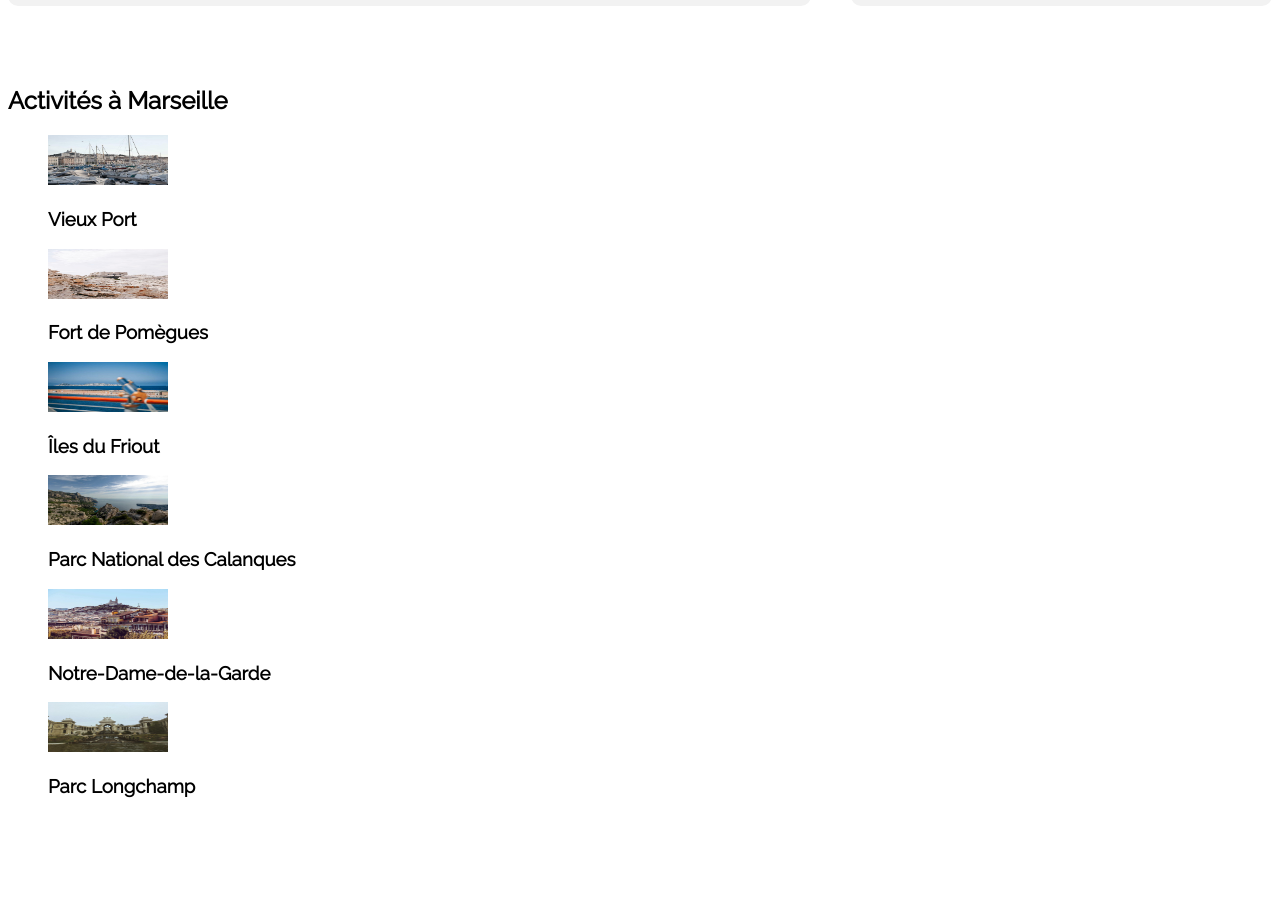
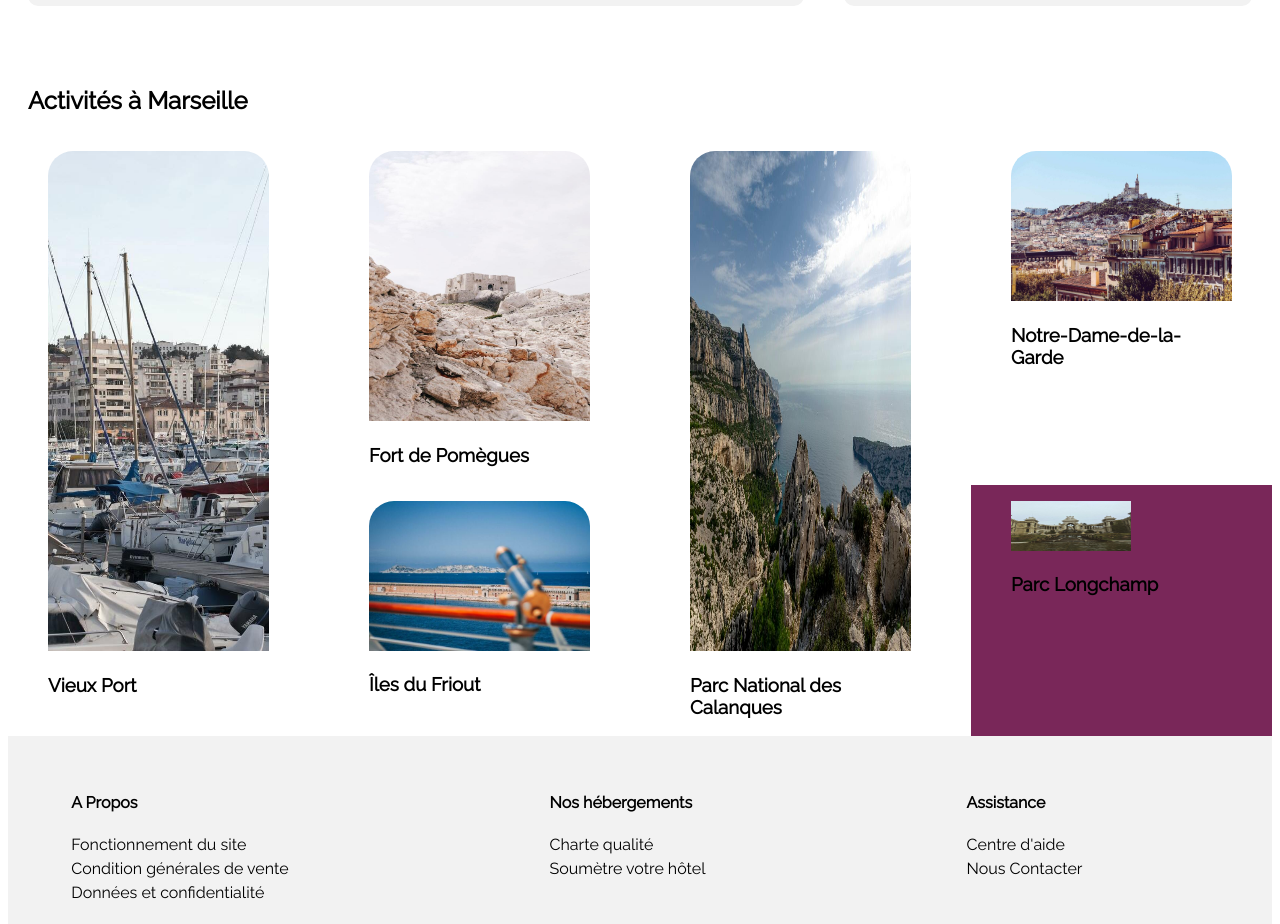
Before and after one commit to bouha85/P2_OC_KAHINA, a plain HTML site: page index.html in a window 1280 px wide. Shown: the part 1180-2104 px from the top of the page. Drawn offline with Linux system fonts and the light colour scheme.

Commit message:
mise en forme de la partie Activité avec css grid

```diff
--- a/index.html
+++ b/index.html
@@ -14,7 +14,7 @@
 	<header>
 		<nav class="navigation">
 			<ul class="navigation-links">
-				<li id="logo"><img src="images/logo/Reservia@3x.png" alt="logo Reservia"></li>
+				<li id="logo"><img class="marginleft" src="images/logo/Reservia@3x.png " alt="logo Reservia"></li>
 
 				<li class="traitHebergements sizeLiens marginHebergements"><a class="liencolor13"
 						href="#hebergements">Hébergements</a>
@@ -26,10 +26,12 @@
 
 		</nav>
 	</header>
+
+
 	<section>
 
-		<h1>Trouver votre hébergement pour des vacances de rêve </h1>
-		<p>En plein centre ville ou en plein nature</p>
+		<h1 class="marginleft">Trouver votre hébergement pour des vacances de rêve </h1>
+		<p class="marginleft">En plein centre ville ou en plein nature</p>
 		<form class="formulaire" method="POST" action="traitement.php">
 
 			<i class="fas fa-map-marker-alt maps"></i>
@@ -61,6 +63,7 @@
 		</div>
 
 	</section>
+
 
 	<div class="hotels">
 		<section class="blocHebergements">
@@ -152,6 +155,7 @@
 			<h3>Afficher plus</h3>
 		</section>
 
+
 		<aside class="blocPopulaires">
 
 			<div class="titreIconePopulaire">
@@ -209,12 +213,14 @@
 			</div>
 		</aside>
 	</div>
+
+
 	<section class="activites">
 
-		<h2>Activités à Marseille</h2>
+		<h2 class="marginleft">Activités à Marseille</h2>
 		<ul class="blocActivites">
-			<li>
-				<figure class="itemActivites1">
+			<li class="itemActivites1">
+				<figure class="detailActivites1">
 					<img class="imgActivites1" src="images/activites/3_medium/reno-laithienne-QUgJhdY5Fyk-unsplash.jpg"
 						alt=" image Vieux Port">
 					<figcaption>
@@ -222,41 +228,46 @@
 					</figcaption>
 				</figure>
 			</li>
-			<li>
-			<figure class="itemActivites2">
-				<img src="images/activites/3_medium/paul-hermann-QFTrLdQIRhI-unsplash.jpg" alt=" image Fort de Pomègues">
+			<li class="itemActivites2">
+				<figure>
+					<img class="imgActivites2"src="images/activites/3_medium/paul-hermann-QFTrLdQIRhI-unsplash.jpg"
+						alt=" image Fort de Pomègues">
 					<figcaption>
 						<h3>Fort de Pomègues</h3>
 					</figcaption>
 				</figure>
 			</li>
-			<li>
-			<figure class="itemsActivites4">
-				<img src="images/activites/4_small/kevin-hikari-rV_Qd1l-VXg-unsplash.jpg" alt="image Îles du Friout">
+			<li class="itemActivites3">
+				<figure>
+					<img class="imgActivites3"src="images/activites/4_small/kevin-hikari-rV_Qd1l-VXg-unsplash.jpg"
+						alt="image Îles du Friout">
 					<figcaption>
 						<h3>Îles du Friout</h3>
 					</figcaption>
 				</figure>
 			</li>
-			<li>
-			<figure class="itemsActivites5">
-				<img src="images/activites/3_medium/kilyan-sockalingum-NR8-cBCN3aI-unsplash.jpg" alt="image de Parc National des Calanques">
+			<li class="itemActivites4">
+				<figure>
+					<img class="imgActivites4"src="images/activites/3_medium/kilyan-sockalingum-NR8-cBCN3aI-unsplash.jpg"
+						alt="image de Parc National des Calanques">
 					<figcaption>
 						<h3>Parc National des Calanques</h3>
 					</figcaption>
 				</figure>
 			</li>
-			<li>
-			<figure class="itemsActivites6">
-				<img src="images/activites/3_medium/florian-wehde-xW9e8gdotxI-unsplash.jpg" alt="image de Notre-Dame-de-la-Garde">
+			<li class="itemActivites5">
+				<figure>
+					<img class="imgActivites5" src="images/activites/3_medium/florian-wehde-xW9e8gdotxI-unsplash.jpg"
+						alt="image de Notre-Dame-de-la-Garde">
 					<figcaption>
 						<h3>Notre-Dame-de-la-Garde</h3>
 					</figcaption>
 				</figure>
 			</li>
-			<li>
-			<figure class="cubeActivites">
-				<img src="images/activites/3_medium/lena-paulin-wH2-EJoDcV0-unsplash.jpg" alt="image de Parc Longchamp">
+			<li class="itemActivites6">
+				<figure>
+					<img src="images/activites/3_medium/lena-paulin-wH2-EJoDcV0-unsplash.jpg"
+						alt="image de Parc Longchamp">
 					<figcaption>
 						<h3>Parc Longchamp</h3>
 					</figcaption>
--- a/style.css
+++ b/style.css
@@ -70,7 +70,10 @@ img{
     display: flex;
     justify-content: start;
     align-items: center;
-
+    margin-left: 20px;
+}
+.marginleft{
+    margin-left: 20px;
 }
 .maps{
     color: black;
@@ -111,6 +114,7 @@ input{
     align-items: center;
     margin-top: 50px;
     margin-bottom: 40px;
+    margin-left: 20px;
 }
 .marginfiltreTitre{
     margin-right: 20px;
@@ -158,6 +162,7 @@ input{
 .information{
     display: flex;
     align-items: center;
+
 }
 .containerInfo {
     display: flex;
@@ -168,6 +173,8 @@ input{
     border: 2px solid #f2f2f2;
     border-radius: 25px;
     margin-right: 5px;
+    margin-left: 20px;
+
 }
 .iconInfo {
     color: #0065fc;
@@ -182,6 +189,8 @@ input{
     align-items: center;
     margin-bottom: 20px;
     margin-top: 20px;
+    padding-left: 20px;
+    padding-right: 20px;
 
 }
 .blocHebergements{
@@ -268,11 +277,107 @@ input{
 }
 
 
+
 /*...... Activités.....*/
 .activites{
+    height: 500px;
     margin-top: 40px;
     margin-bottom: 40px;
+    padding-bottom: 30px;
+
 }
+
+.blocActivites{
+    display: grid;
+    grid-template-columns: repeat(4, 1fr);
+    grid-template-rows: 1fr 30px 30px 1fr;
+    column-gap: 20px;
+    margin-bottom: 50px;
+
+
+}
+.itemActivites1{
+    grid-column-start: 1;
+    grid-column-end: 2;
+    grid-row-start: 1;
+    grid-row-end: 5;
+    background-color: white;
+    height: auto;
+    border-radius: 25px;
+
+}
+.imgActivites1{
+    width: 100%;
+    height: 500px;
+    border-radius: 25px 25px 0 0;
+    object-fit: cover;
+}
+
+
+.itemActivites2{
+    grid-column-start:2 ;
+    grid-column-end:3 ;
+    grid-row-start: 1;
+    grid-row-end:3 ;
+    background-color: white;
+    height: auto;
+}
+.imgActivites2{
+    width: 100%;
+    height: 270px;
+    border-radius: 25px 25px 0 0;
+}
+.itemActivites3{
+    grid-column-start:2 ;
+    grid-column-end:3;
+    grid-row-start: 3;
+    grid-row-end:4 ;
+    border: 1px solide #f2f2f2;
+    background-color: white;
+    height: auto;
+}
+.imgActivites3{
+    width: 100%;
+    height: 150px;
+    border-radius: 25px 25px 0 0;
+}
+
+.itemActivites4{
+    grid-column-start:3;
+    grid-column-end: 4;
+    grid-row-start: 1;
+    grid-row-end: 5;
+    background-color: white;
+    height: auto;
+}
+.imgActivites4{
+    width: 100%;
+    height: 500px;
+    border-radius: 25px 25px 0 0;
+}
+
+.itemActivites5{
+    grid-column-start:4;
+    grid-column-end: 5;
+    grid-row-start: 1;
+    grid-row-end: 2;
+    background-color: white;
+    height: auto;
+}
+.imgActivites5{
+    width: 100%;
+    height: 150px;
+    border-radius: 25px 25px 0 0;
+}
+
+.itemActivites6{
+    grid-column-start: 4;
+    grid-column-end: 5;
+    grid-row-start: 3;
+    grid-row-end: 5;
+    background-color: rgb(121, 39, 89);
+}
+
 
 
 /*........footer..........*/
```
Lines whose indentation alone changed are shown as unchanged.
